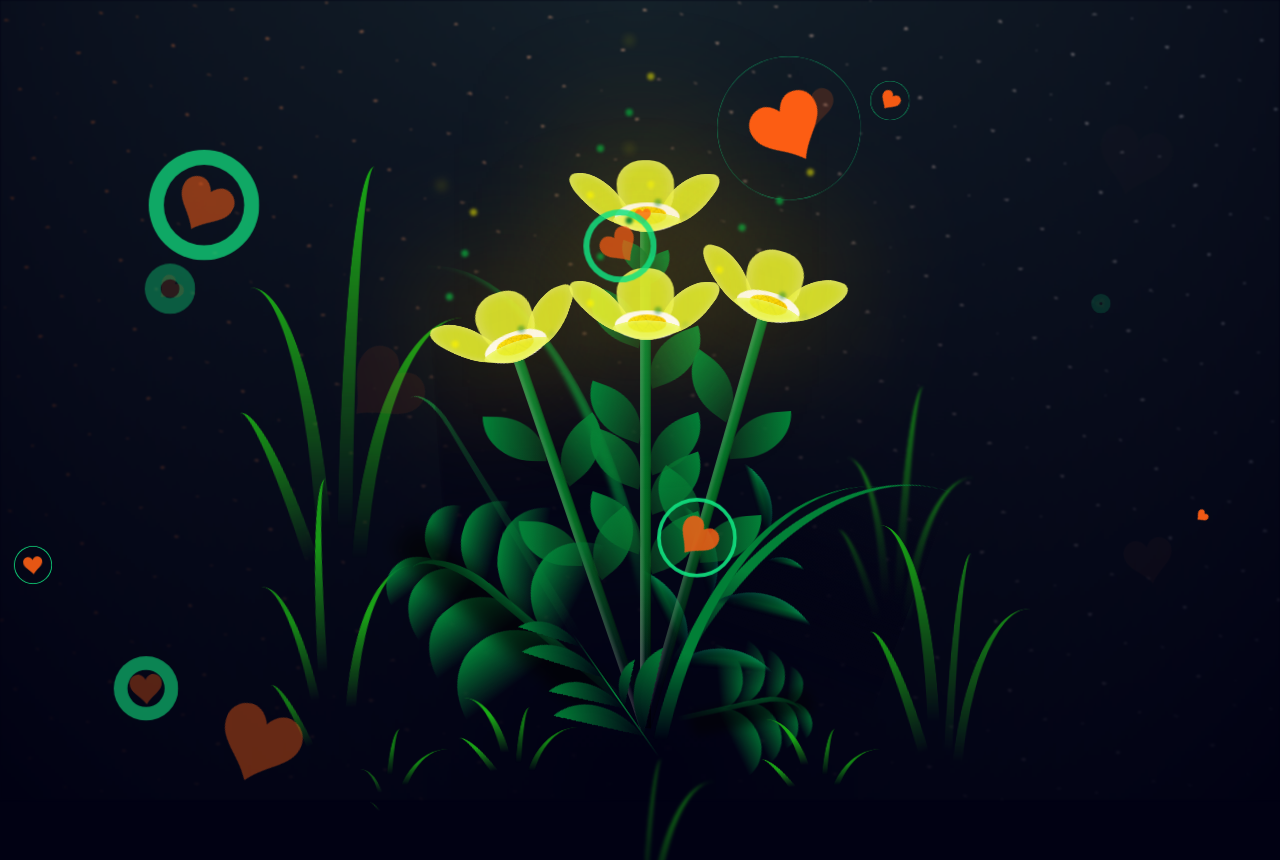
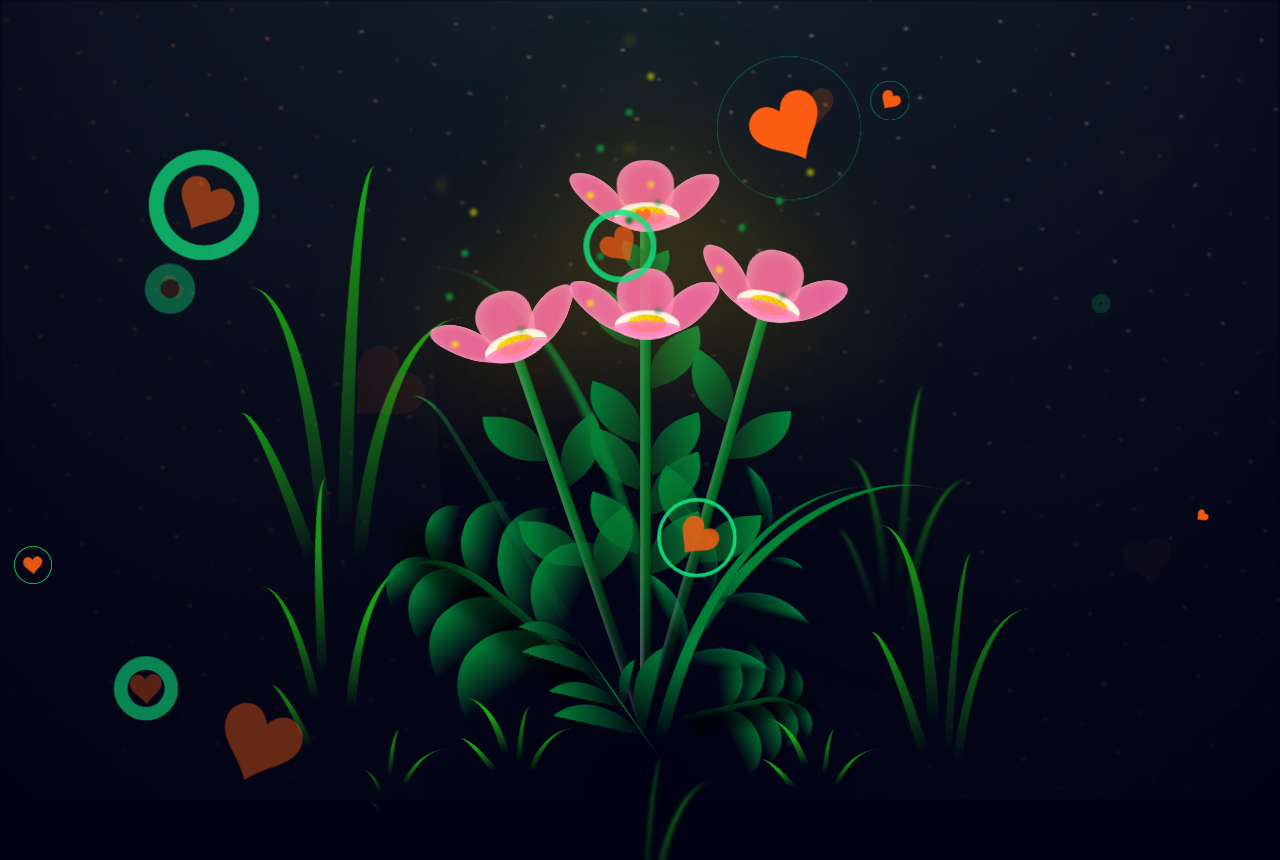
Before and after one commit to E1noir/Test, a plain HTML site: page flower.html in a window 1280 px wide. Shown: the top 860 px of the page. Drawn offline with Linux system fonts and the light colour scheme.

Commit message:
Add files via upload

```diff
--- a/css/main.css
+++ b/css/main.css
@@ -194,8 +194,8 @@ body {
   width: 8vmin;
   height: 11vmin;
   border-radius: 51% 49% 47% 53%/44% 45% 55% 69%;
-  background-color: #e6f331;
-  background-image: linear-gradient(to top, #e6f331, #e6f331);
+  background-color: #FF69B4;
+  background-image: linear-gradient(to top, #FF69B4, #FF69B4);
   transform-origin: bottom center;
   opacity: 0.9;
   box-shadow: inset 0 0 2vmin rgba(255, 255, 255, 0.5);
@@ -215,7 +215,7 @@ body {
   transform-origin: bottom left;
   border-radius: 4vmin 10vmin 4vmin 4vmin;
   transform: translate(0%, 18%) rotateX(70deg) rotate(-43deg);
-  background-image: linear-gradient(to top, #e6f331, #e6f331);
+  background-image: linear-gradient(to top, #FF69B4, #FF69B4);
   z-index: 1;
   opacity: 0.8;
 }
```
